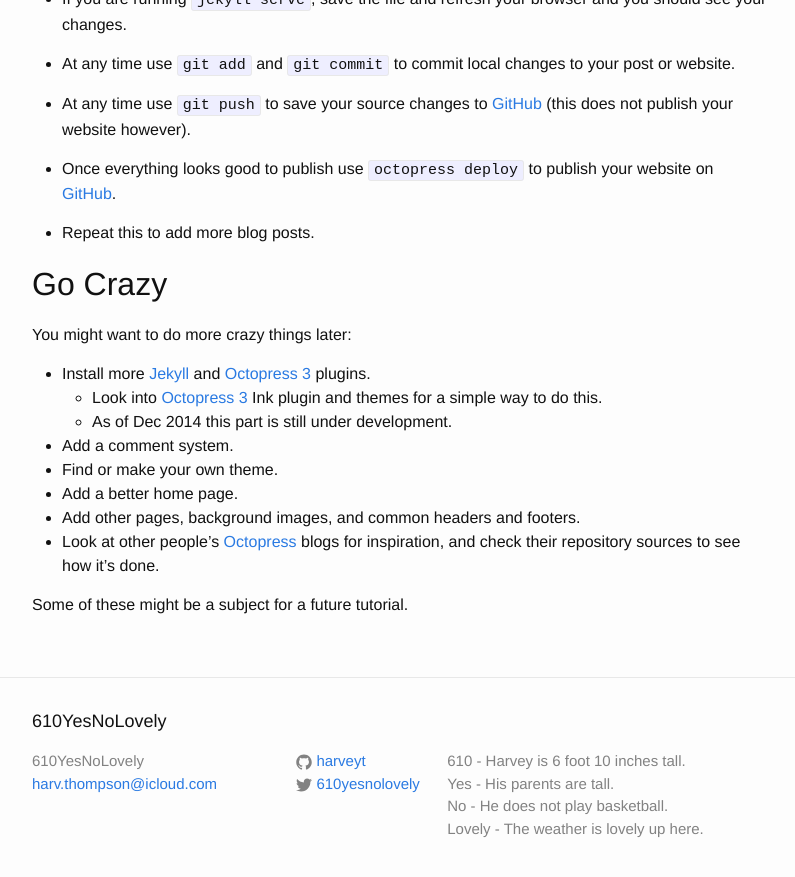
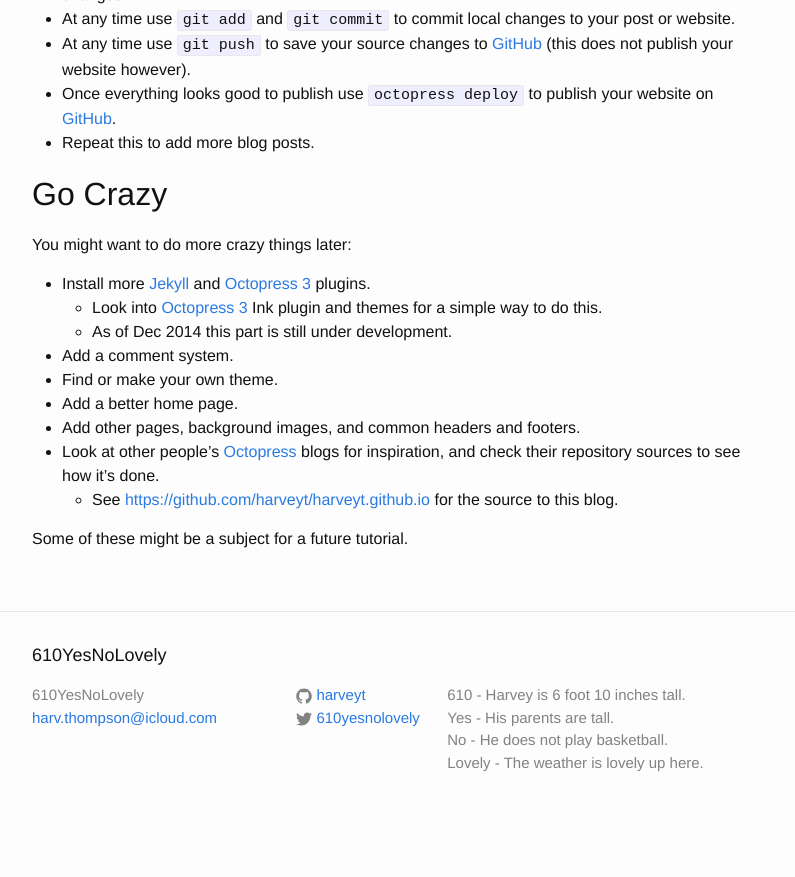
Before and after one commit to harveyt/harveyt.github.io, a Jekyll site: the page built from _posts/2014-12-31-setting-up-a-free-blog.markdown, in a window 1280 px wide and 900 px high, scrolled down 9351 px. Shown: the top 877 px of the window, without its empty margins (238-1033 px from the left). Built offline with Jekyll 4.4.1, drawn with Linux system fonts in a browser that asks for light colours; after the commit the page ends 10185 px from its top, so only the background shows below that.

Commit message:
Minor fixes.

```diff
--- a/_posts/2014-12-31-setting-up-a-free-blog.markdown
+++ b/_posts/2014-12-31-setting-up-a-free-blog.markdown
@@ -539,18 +539,12 @@ $ octopress new post "My First Post"
 </div>
 
 * Edit the file `_posts/YYYY-MM-DD-my-first-post.markdown`, replacing with the current year, month, date and title.
-
 * Add some [Markdown] to make your first post.
-
 * If you are running `jekyll serve`, save the file and refresh your
   browser and you should see your changes.
-
 * At any time use `git add` and `git commit` to commit local changes to your post or website.
-
 * At any time use `git push` to save your source changes to [GitHub] (this does not publish your website however).
-
 * Once everything looks good to publish use `octopress deploy` to publish your website on [GitHub].
-
 * Repeat this to add more blog posts.
 
 Go Crazy
@@ -567,6 +561,7 @@ You might want to do more crazy things later:
 * Add other pages, background images, and common headers and footers.
 * Look at other people's [Octopress] blogs for inspiration, and check
   their repository sources to see how it's done.
+  * See <https://github.com/harveyt/harveyt.github.io> for the source to this blog.
 
 Some of these might be a subject for a future tutorial.
 
```
